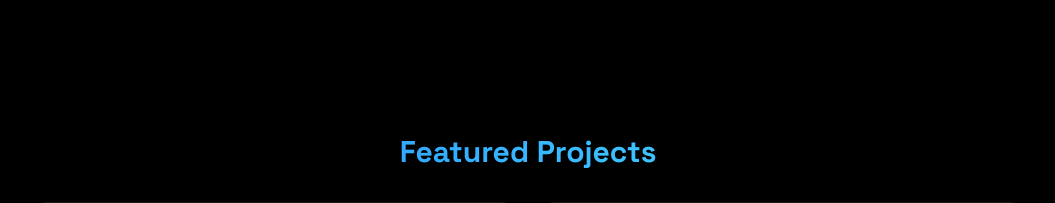
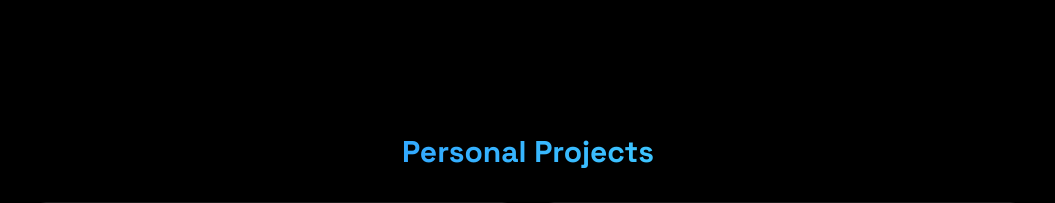
Before and after one commit to guntza10/2morrowboyz-portfolio, a React (Vite) app: page / in a window 1280 px wide. Shown: the part 2000-2203 px from the top of the page, without its empty margins (112-1167 px from the left). Built offline with nearby package versions, Linux system fonts and the light colour scheme.

Commit message:
refactor: change Featured Projects to Personal Projects

```diff
--- a/src/components/sections/Projects.tsx
+++ b/src/components/sections/Projects.tsx
@@ -47,7 +47,7 @@ const Projects = () => {
   return (
     <section id="projects" className="section-container">
       <div className="mx-auto max-w-5xl px-4">
-        <h2 className="text-gradient section-title">Featured Projects</h2>
+        <h2 className="text-gradient section-title">Personal Projects</h2>
 
         <div className="grid grid-cols-1 gap-6 md:grid-cols-2">
           {featuredProjects.map(
```
